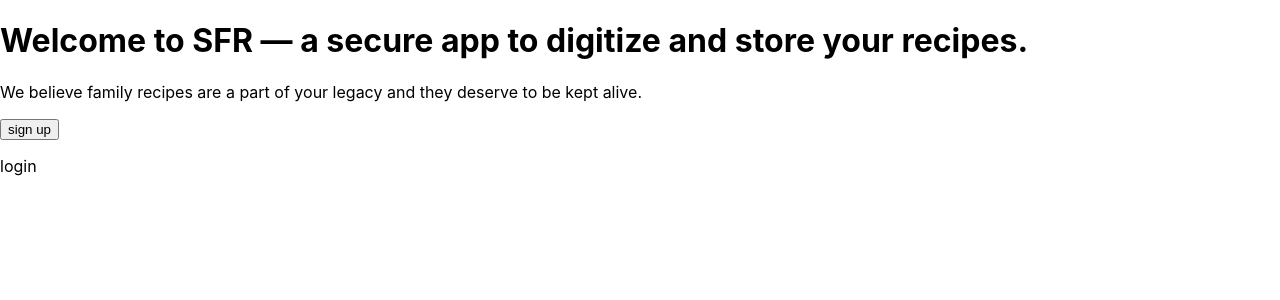
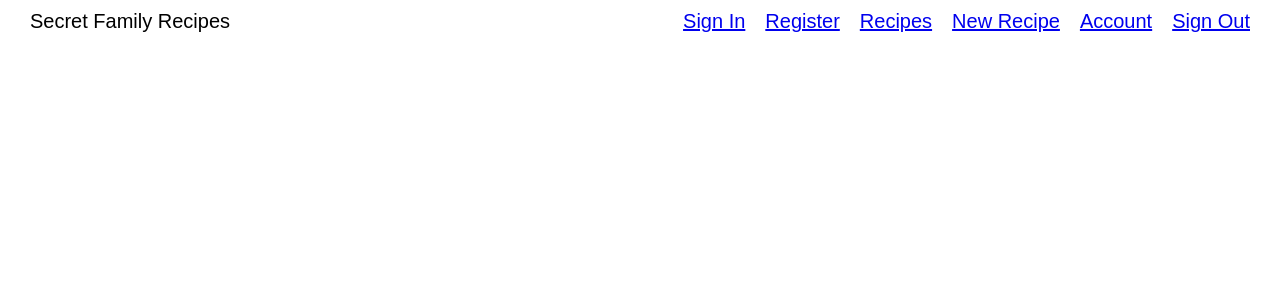
Before and after one commit to secret-family-recipes-04/front-end, a React (Create React App) app: page /recipes in a window 1280 px wide. Shown: the top 300 px of the page. Built offline with nearby package versions, Linux system fonts and the light colour scheme.

Commit message:
built header component

```diff
--- a/package.json
+++ b/package.json
@@ -8,7 +8,12 @@
     "@testing-library/user-event": "^13.5.0",
     "react": "^17.0.2",
     "react-dom": "^17.0.2",
+    "react-redux": "^7.2.6",
+    "react-router-dom": "^6.2.1",
     "react-scripts": "5.0.0",
+    "redux": "^4.1.2",
+    "redux-logger": "^3.0.6",
+    "redux-thunk": "^2.4.1",
     "web-vitals": "^2.1.4"
   },
   "scripts": {
--- a/public/index.html
+++ b/public/index.html
@@ -2,19 +2,19 @@
 <html lang="en">
   <head>
     <meta charset="utf-8" />
-    <link rel="icon" href="%PUBLIC_URL%/favicon.ico" />
+    <!-- <link rel="icon" href="%PUBLIC_URL%/favicon.ico" /> -->
     <meta name="viewport" content="width=device-width, initial-scale=1" />
     <meta name="theme-color" content="#000000" />
     <meta
       name="description"
       content="Web site created using create-react-app"
     />
-    <link rel="apple-touch-icon" href="%PUBLIC_URL%/logo192.png" />
+    <!-- <link rel="apple-touch-icon" href="%PUBLIC_URL%/logo192.png" /> -->
     <!--
       manifest.json provides metadata used when your web app is installed on a
       user's mobile device or desktop. See https://developers.google.com/web/fundamentals/web-app-manifest/
     -->
-    <link rel="manifest" href="%PUBLIC_URL%/manifest.json" />
+    <!-- <link rel="manifest" href="%PUBLIC_URL%/manifest.json" /> -->
     <!--
       Notice the use of %PUBLIC_URL% in the tags above.
       It will be replaced with the URL of the `public` folder during the build.
@@ -24,7 +24,7 @@
       work correctly both with client-side routing and a non-root public URL.
       Learn how to configure a non-root public URL by running `npm run build`.
     -->
-    <title>React App</title>
+    <title>Secret Family Recipes</title>
   </head>
   <body>
     <noscript>You need to enable JavaScript to run this app.</noscript>
--- a/src/App.css
+++ b/src/App.css
@@ -0,0 +1,29 @@
+*{
+    box-sizing: border-box;
+    padding:0;
+    margin:0;
+    max-width:100%;
+    font-family: sans-serif;
+
+    /* border:1px solid grey; */
+  }
+
+  /*General Styles*/
+  html{
+    font-size:62.5%;
+  }
+
+  body{
+      font-size: 2rem;
+  }
+
+  /* header styles */
+  header{
+      display: flex;
+      justify-content: space-between;
+      margin: 1rem 2rem 1rem 2rem;
+  }
+
+  header a{
+      margin: 1rem;
+  }
--- a/src/App.js
+++ b/src/App.js
@@ -1,12 +1,13 @@
 // import components
 import Home from './components/Home';
+import Header from './components/Header';
 
 import './App.css';
 
 function App() {
   return (
     <div className="App">
-      <Home/>
+      <Header/>
     </div>
   );
 }
--- /dev/null
+++ b/src/components/Header.js
@@ -0,0 +1,22 @@
+import React from 'react';
+
+export default function Header() {
+  return (
+  <header>
+
+      <div className='logo'>
+          <a>Secret Family Recipes</a>
+      </div>
+
+      <nav>
+        <a href='#'>Sign In</a>
+        <a href='#'>Register</a>
+        {/* private routes */}
+        <a href='#'>Recipes</a>
+        <a href='#'>New Recipe</a>
+        <a href='#'>Account</a>
+        <a href='#'>Sign Out</a>
+      </nav>
+
+  </header>);
+}
```
Also changed, not shown: 1 other file (tests, documents, lock files or other folders).
